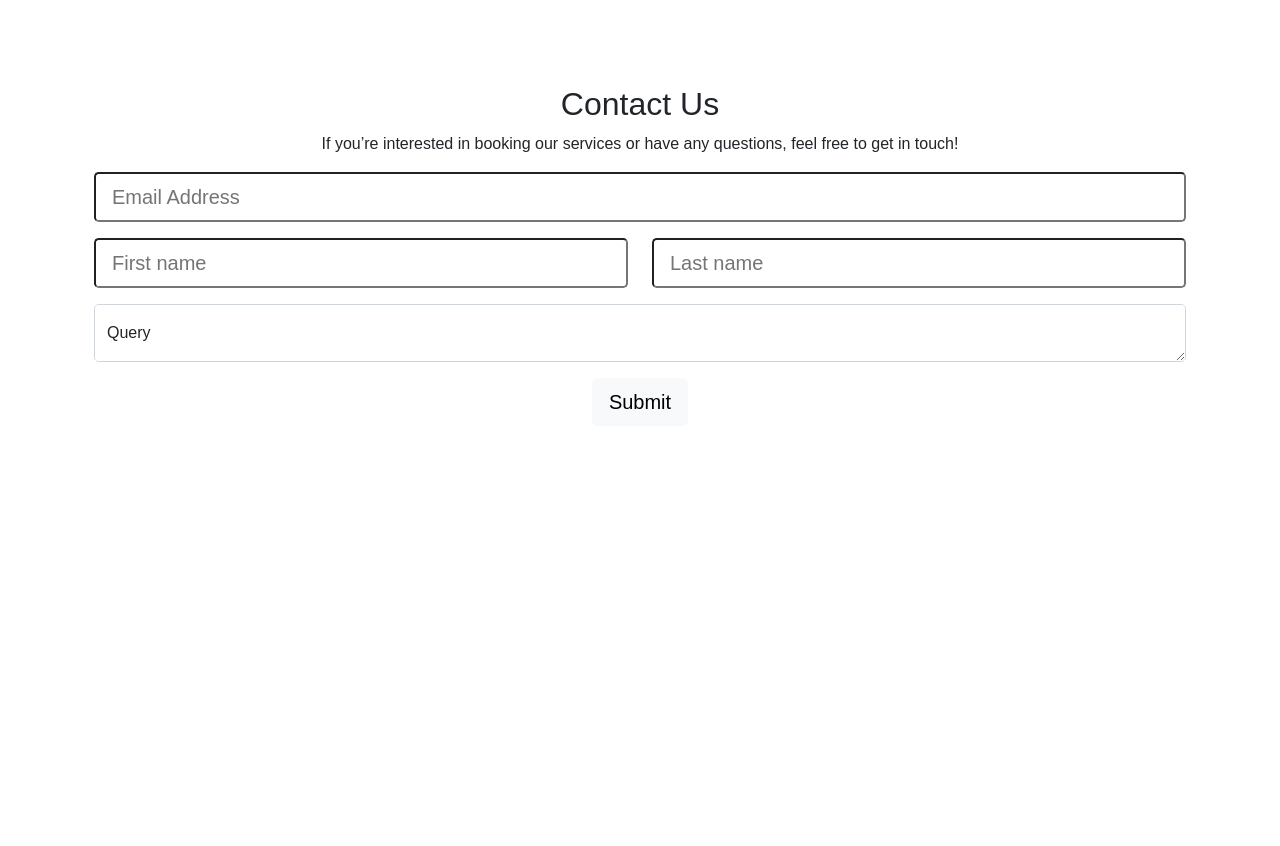
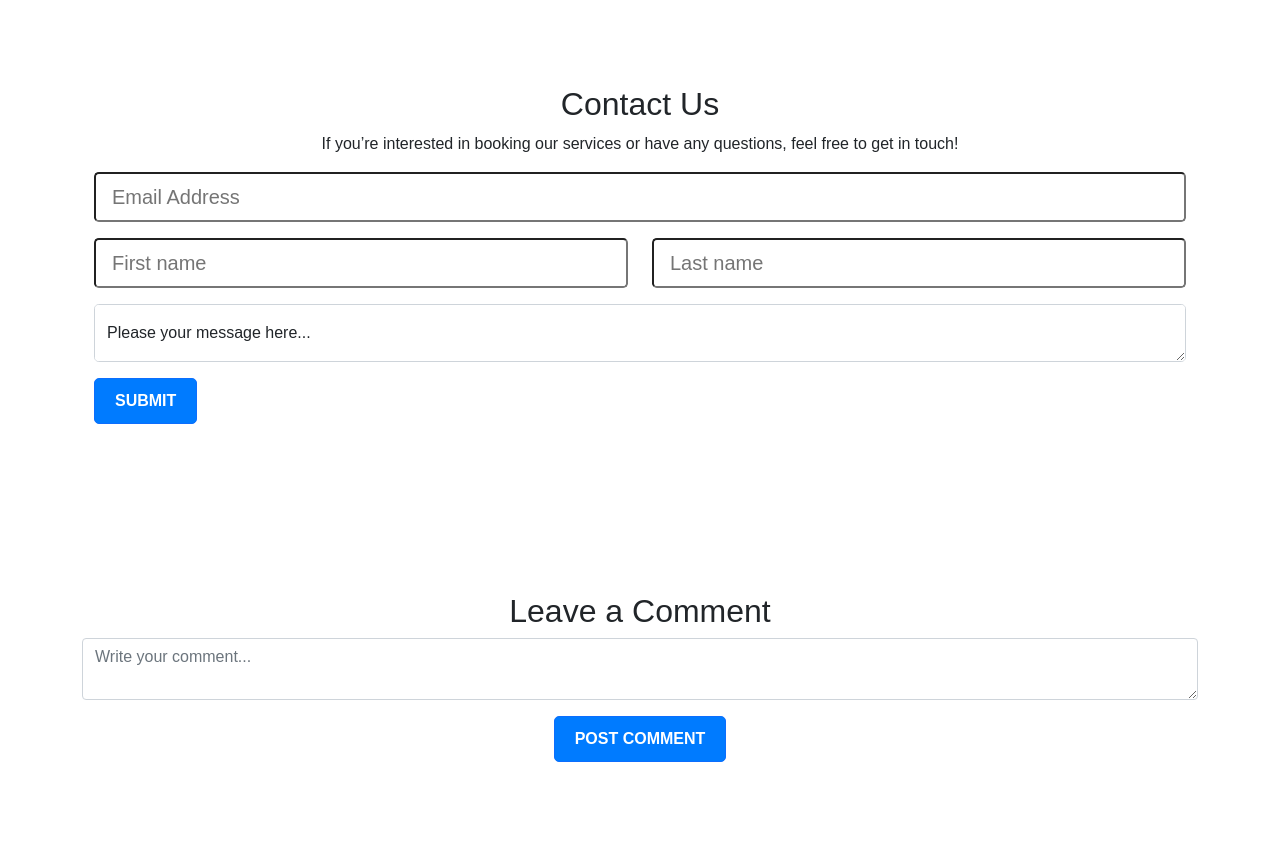
Before and after one commit to Labrat81/Labrat-Drum-Tech, a plain HTML site: page index.html in a window 1280 px wide. Shown: the part 2243-3089 px from the top of the page. Before the commit the page ends 2745 px from the top, so only its background shows below. Drawn offline with nearby package versions, Linux system fonts and the light colour scheme.

Commit message:
add a comment form

```diff
--- a/index.html
+++ b/index.html
@@ -212,10 +212,10 @@
 
                   <div class="form-floating mb-3">
                       <textarea name="Query" class="form-control-lg form-control col-12" placeholder="Query" id="floatingTextarea"></textarea>
-                      <label for="floatingTextarea">Query</label>
+                      <label for="floatingTextarea">Please your message here...</label>
                   </div>
-                  <div class="col">
-                      <button class="btn btn-light btn-lg mb-3" type="submit" value="Submit">Submit</button>
+                  <div class="col text-start">
+                      <button class="btn btn-primary" type="submit" value="Submit">Submit</button>
                   </div>
               </form>
           </div>
@@ -223,6 +223,18 @@
       </div>
     </section>
 
+    <section id="comments" class="container mt-5">
+      <h2>Leave a Comment</h2>
+      <form id="commentForm">
+        <div class="mb-3">
+          <textarea class="form-control" id="commentInput" placeholder="Write your comment..." required></textarea>
+        </div>
+        <button type="submit" class="btn btn-primary">Post Comment</button>
+      </form>
+      <div id="commentList" class="mt-4">
+        <!-- Comments will be displayed here -->
+      </div>
+    </section>
 
 
     <script
```
